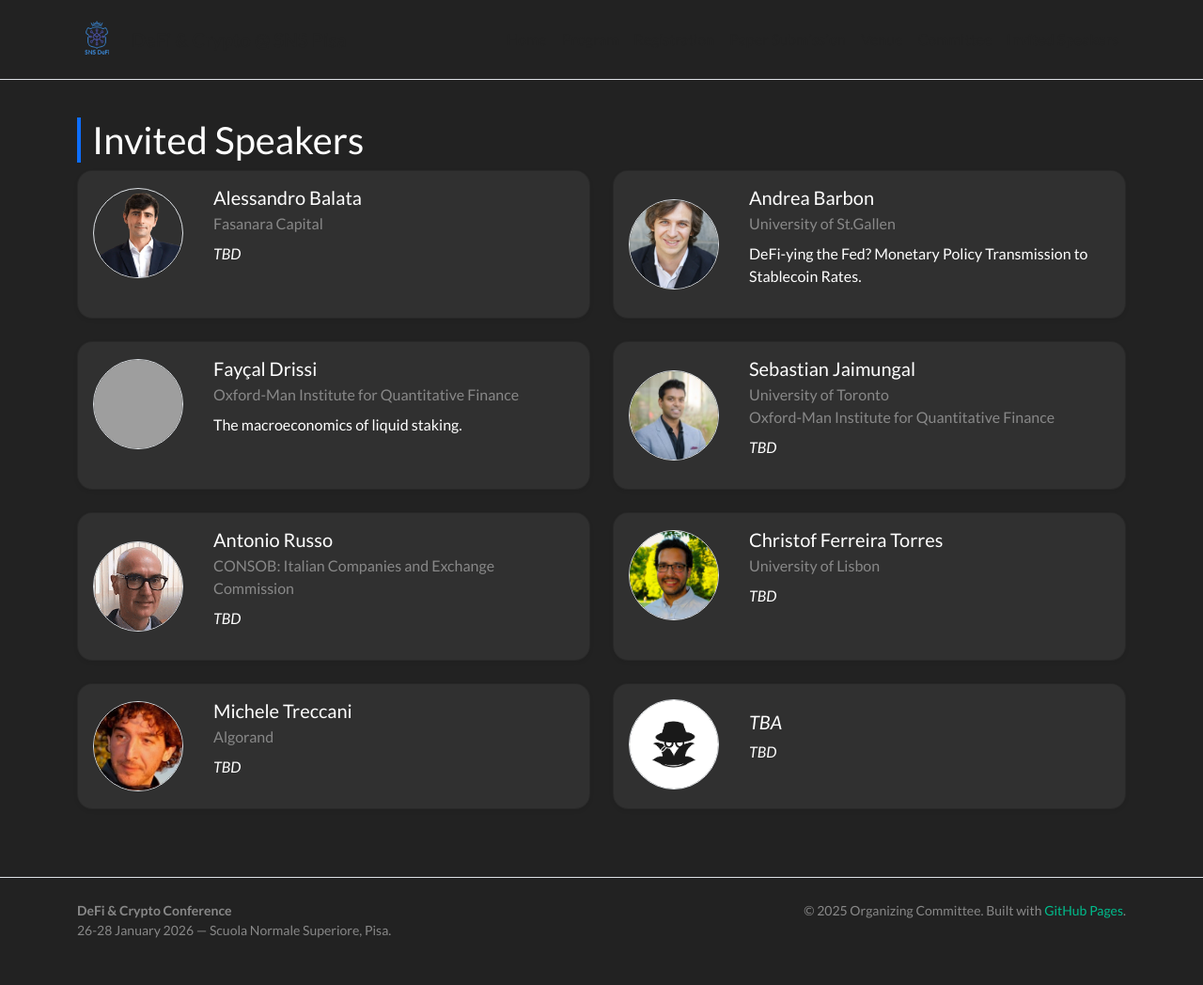
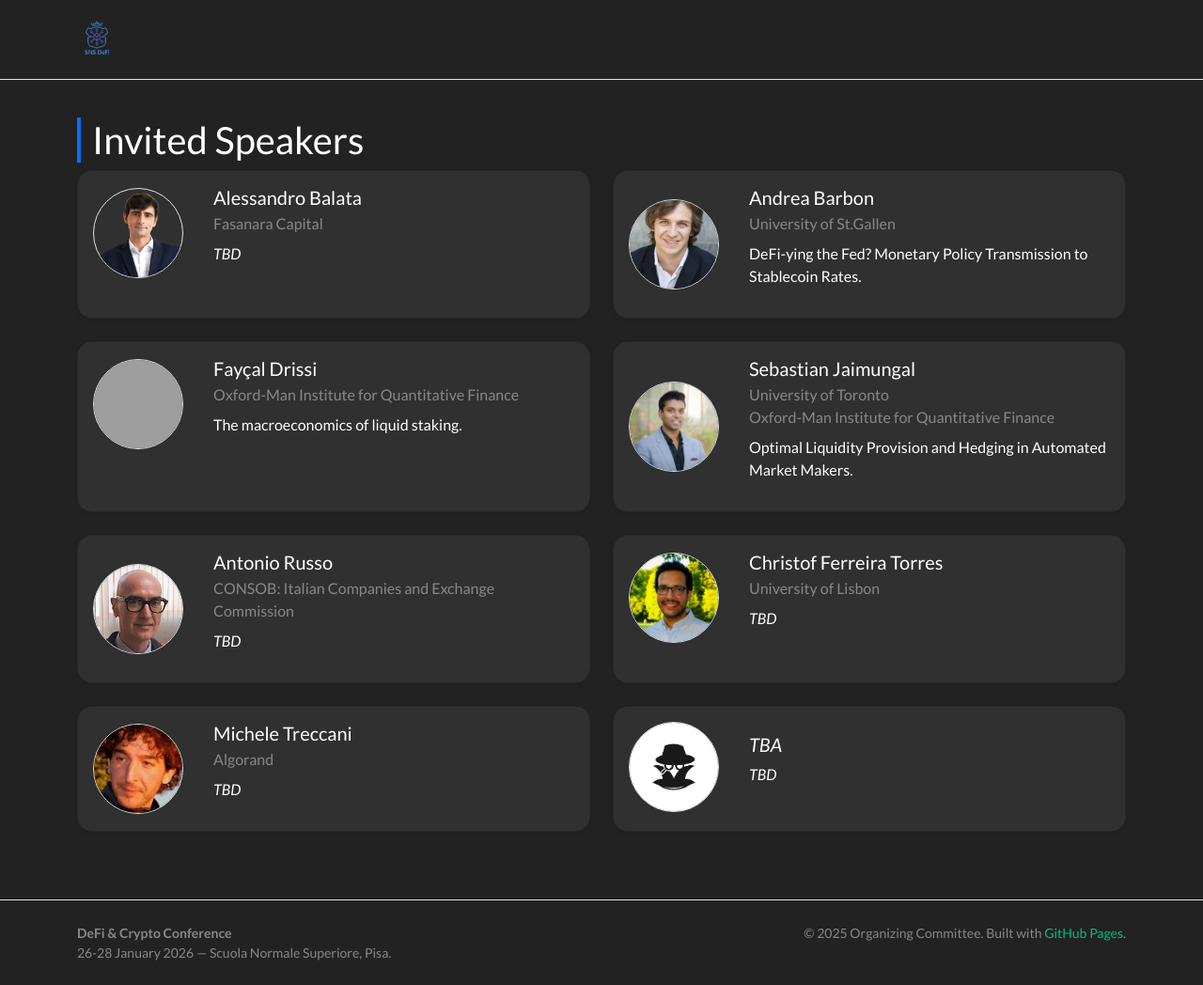
Before and after one commit to sns-defi/sns-defi.github.io, a Jekyll site: the page built from speakers.md, in a window 1280 px wide and 1048 px high. Shown: the whole window at 94% size. Built offline with Jekyll 4.4.1, drawn with Linux system fonts in a browser that asks for light colours; nearby versions of some CDN libraries; grey boxes are pictures that could not be loaded.

Commit message:
Update speakers.yml

```diff
--- a/_data/speakers.yml
+++ b/_data/speakers.yml
@@ -21,7 +21,7 @@
   affiliation2: "Oxford-Man Institute for Quantitative Finance"
   image: "/assets/img/speakers/jaimungal.jpg"
   bio: |
-    <em>TBD</em>
+    Optimal Liquidity Provision and Hedging in Automated Market Makers.
 
 - name: "Antonio Russo"
   affiliation: "CONSOB: Italian Companies and Exchange Commission"
```
